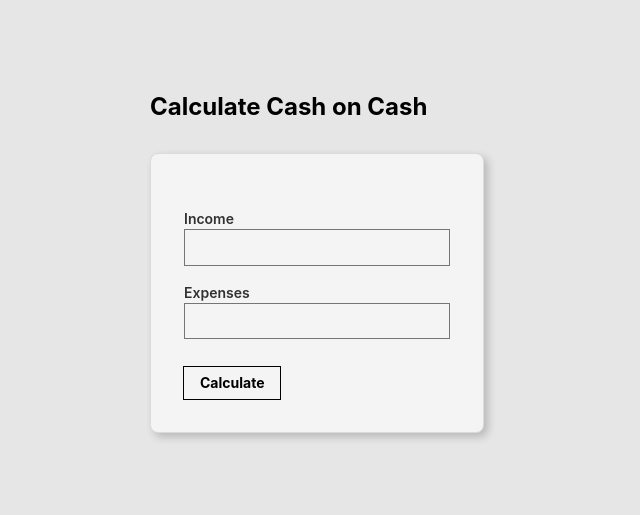
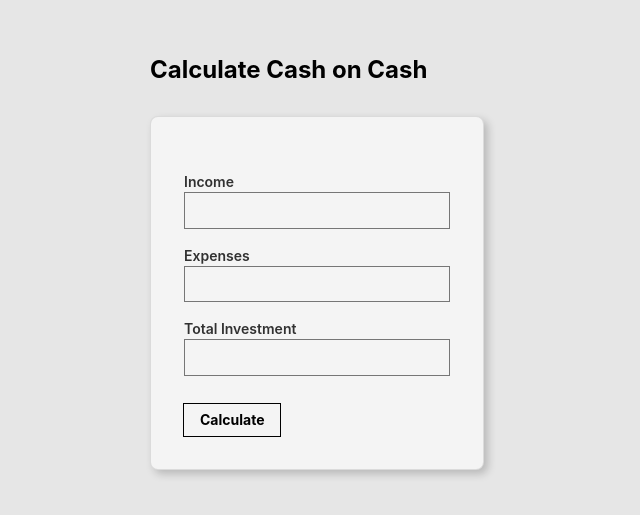
Before and after one commit to alopez96/real-estate-app, a React (Create React App) app: page / in a window 1280 px wide. Shown: the part 131-646 px from the top of the page, without its empty margins (323-963 px from the left). Built offline with nearby package versions, Linux system fonts and the light colour scheme.

Commit message:
updating number input state

```diff
--- a/src/components/form/Form.js
+++ b/src/components/form/Form.js
@@ -4,10 +4,15 @@ import NumberInput from './NumberInput';
 
 function Form() {
 
-  const [income, setIncome] = useState(0);
+  const [income, setIncome] = useState();
   const [expenses, setExpenses] = useState(0);
   const [cashflow, setCashflow] = useState(0);
   const [cashOnCash, setCashOnCash] = useState(0);
+
+
+  const updateValue = (val) => {
+    setIncome(val)
+  }
 
   return (
     <div className="login-back">
@@ -18,9 +23,15 @@ function Form() {
             <fieldset id="sign_up" className="ba b--transparent ph0 mh0">
               <NumberInput
                 label='Income'
+                value={income}
+                updateValue={updateValue}
               />
               <NumberInput
                 label='Expenses'
+              />
+
+              <NumberInput
+                label='Total Investment'
               />
             </fieldset>
 
--- a/src/components/form/NumberInput.js
+++ b/src/components/form/NumberInput.js
@@ -1,6 +1,6 @@
 
 
-function NumberInput({ label }){
+function NumberInput({ label, value, updateValue }){
 
     return(
         <div className='mv3'>
@@ -10,6 +10,8 @@ function NumberInput({ label }){
                 type="number"
                 name="income"
                 id="income"
+                onChange = {e => updateValue(e.target.value)}
+                value={value}
             />
         </div>
     )
```
